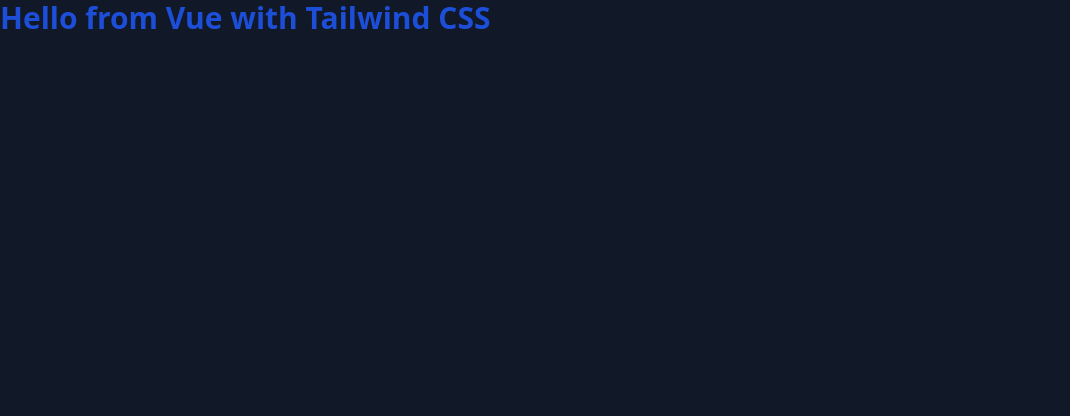
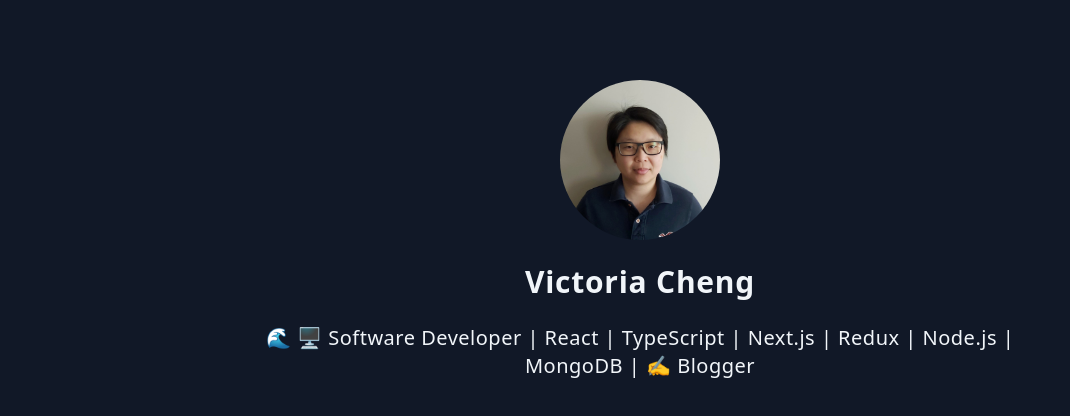
Before and after one commit to victoriacheng15/allTheLinks, a Vue app: page / in a window 1280 px wide. Shown: the top 416 px of the page, without its empty margins (0-1070 px from the left). Built offline with nearby package versions, Linux system fonts and the light colour scheme.

Commit message:
feat: add header and add padding on top

```diff
--- a/src/App.vue
+++ b/src/App.vue
@@ -1,6 +1,7 @@
 <script setup lang="ts">
+import Header from './components/Header.vue';
 </script>
 
 <template>
-  <h1 class="text-3xl font-bold text-blue-700">Hello from Vue with Tailwind CSS</h1>
+  <Header />
 </template>
--- a/src/style.css
+++ b/src/style.css
@@ -4,6 +4,6 @@
 
 @layer base {
   body {
-    @apply bg-gray-900 text-slate-100
+    @apply bg-gray-900 text-slate-100 pt-20
   }
 }
```
